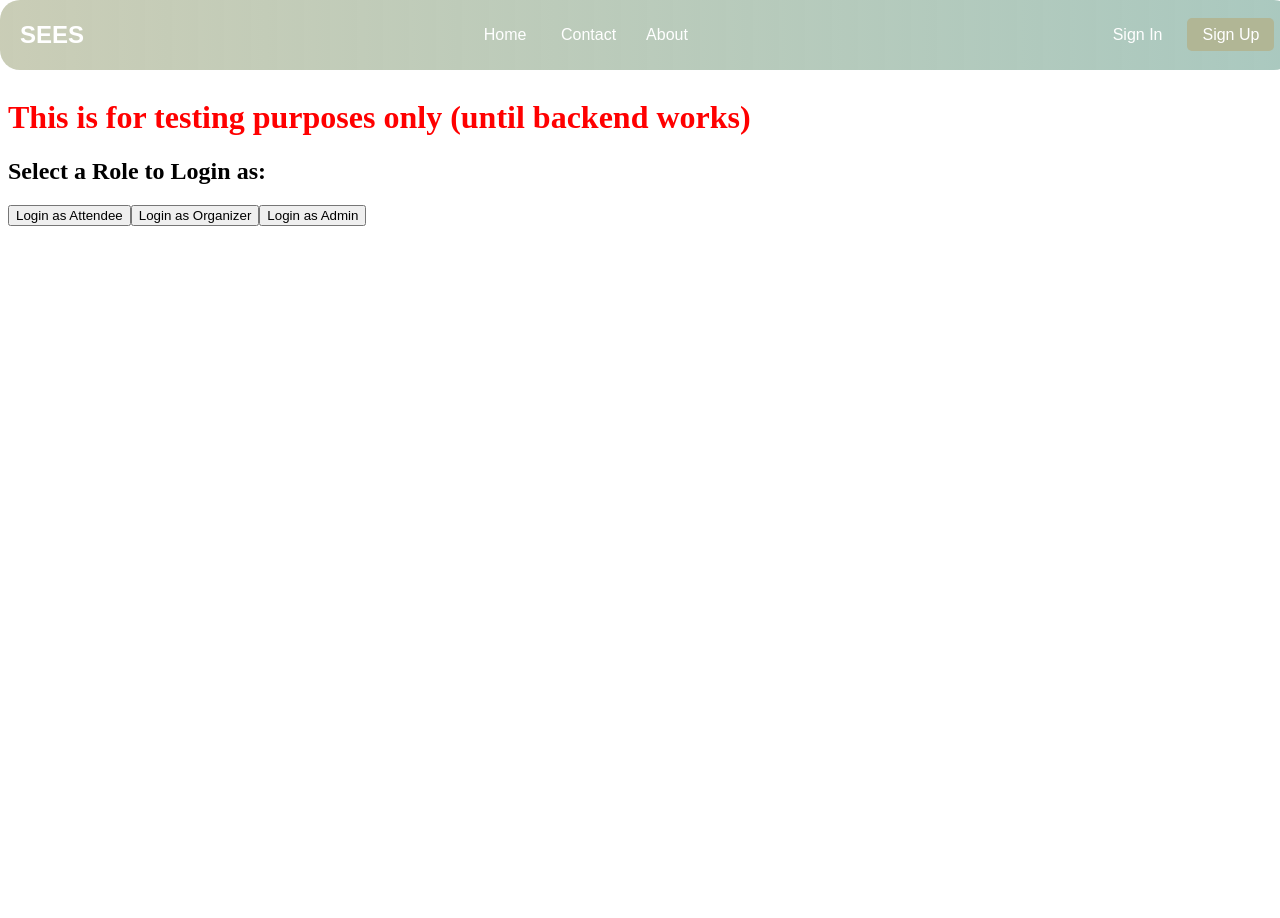
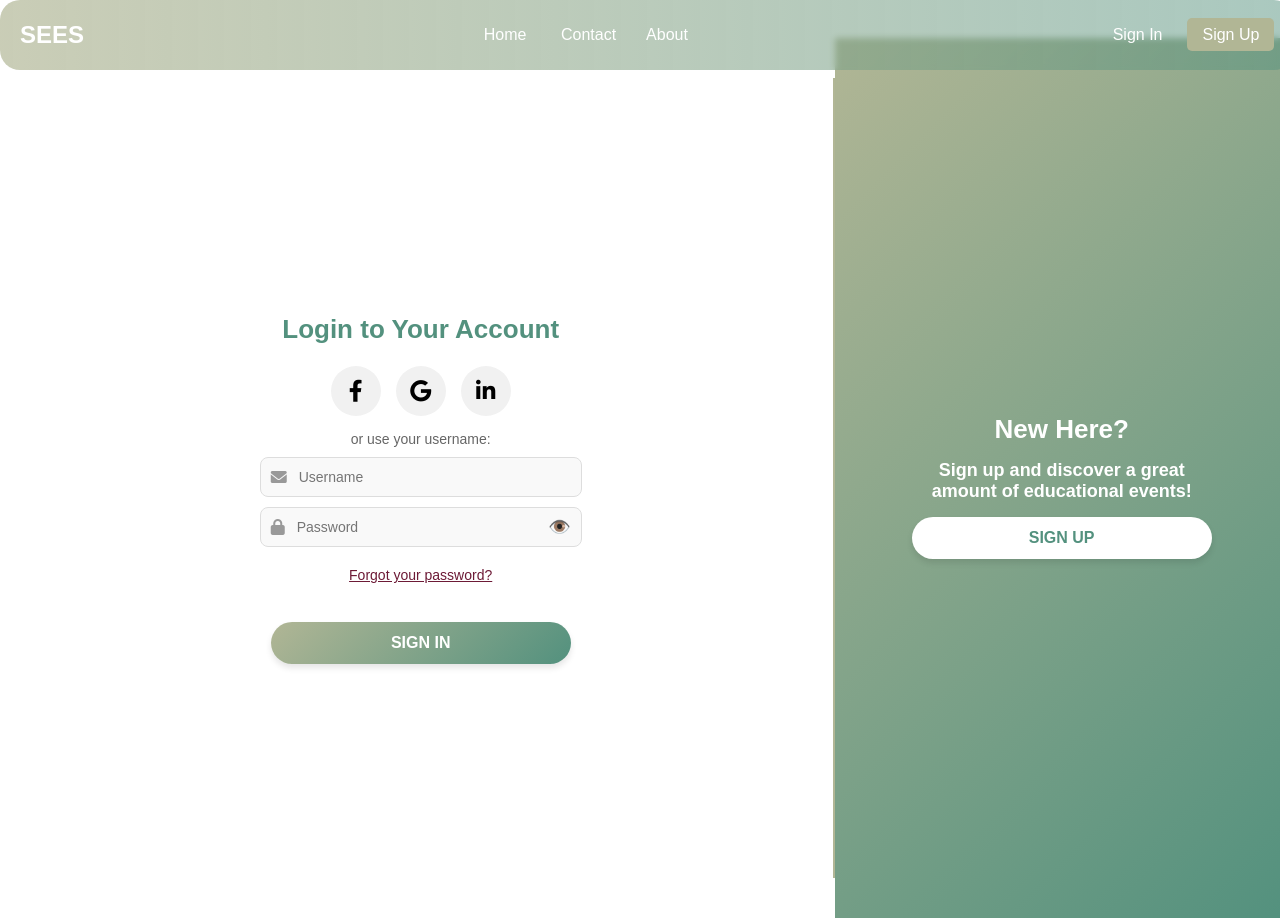
Before and after one commit to aymanmhd/SOEN343_Project_W25, a React (Create React App) app in the folder frontend/: page /login in a window 1280 px wide. Before the commit the page ends 800 px from the top, so only its background shows below. Built offline with nearby package versions, Linux system fonts and the light colour scheme.

Commit message:
making sure login works

```diff
--- a/frontend/src/pages/LoginPage.jsx
+++ b/frontend/src/pages/LoginPage.jsx
@@ -1,133 +1,133 @@
-// The below code is to test until the backend is ready for user authentication
-import { useAuth } from "../context/AuthContext";
-import "../styles/LoginPage.css";
+// // The below code is to test until the backend is ready for user authentication
+// import { useAuth } from "../context/AuthContext";
+// import "../styles/LoginPage.css";
 
-const LoginPage = () => {
-  const { login } = useAuth();
+// const LoginPage = () => {
+//   const { login } = useAuth();
 
-  return (
-    <div className="login-page">
-      <h1 style={{ color: "red" }}> This is for testing purposes only (until backend works)</h1>
-      <h2>Select a Role to Login as:</h2>
-      <button onClick={() => login("attendee")}>Login as Attendee</button>
-      <button onClick={() => login("organizer")}>Login as Organizer</button>
-      <button onClick={() => login("admin")}>Login as Admin</button>
-    </div>
-  );
-};
+//   return (
+//     <div className="login-page">
+//       <h1 style={{ color: "red" }}> This is for testing purposes only (until backend works)</h1>
+//       <h2>Select a Role to Login as:</h2>
+//       <button onClick={() => login("attendee")}>Login as Attendee</button>
+//       <button onClick={() => login("organizer")}>Login as Organizer</button>
+//       <button onClick={() => login("admin")}>Login as Admin</button>
+//     </div>
+//   );
+// };
 
-export default LoginPage;
+// export default LoginPage;
 
 
 
-  // import React, { useState } from "react";
-  // import { useNavigate } from "react-router-dom";
-  // import { api_private_post } from "../utils/api.js";
-  // import "../styles/LoginPage.css";
+  import React, { useState } from "react";
+  import { useNavigate } from "react-router-dom";
+  import { api_private_post } from "../utils/api.js";
+  import "../styles/LoginPage.css";
 
-  // const LoginPage = () => {
-  //   const [username, setUsername] = useState("");
-  //   const [password, setPassword] = useState("");
-  //   const [showPassword, setShowPassword] = useState(false);
-  //   const [error, setError] = useState("");
-  //   const navigate = useNavigate();
+  const LoginPage = () => {
+    const [username, setUsername] = useState("");
+    const [password, setPassword] = useState("");
+    const [showPassword, setShowPassword] = useState(false);
+    const [error, setError] = useState("");
+    const navigate = useNavigate();
 
-  //   const handleSubmit = (e) => {
-  //     e.preventDefault();
-  //     setError("");
+    const handleSubmit = (e) => {
+      e.preventDefault();
+      setError("");
 
-  //     api_private_post(
-  //       "/login",
-  //       { username, password },
-  //       (response) => {
-  //         if (response && response.error) {
-  //           setError(response.error);
-  //         } else {
-  //           navigate("/account");
-  //         }
-  //       },
-  //       (err) => {
-  //         console.error("Login failed:", err);
-  //         setError("Login failed. Please check your username and password.");
-  //       }
-  //     );
-  //   };
+      api_private_post(
+        "/login",
+        { username, password },
+        (response) => {
+          if (response && response.error) {
+            setError(response.error);
+          } else {
+            navigate("/account");
+          }
+        },
+        (err) => {
+          console.error("Login failed:", err);
+          setError("Login failed. Please check your username and password.");
+        }
+      );
+    };
 
-  //   return (
-  //     <div className="login-container">
-  //       <div className="login-left-section">
-  //         <h2 className="login-title">Login to Your Account</h2>
+    return (
+      <div className="login-container">
+        <div className="login-left-section">
+          <h2 className="login-title">Login to Your Account</h2>
 
-  //         <div className="login-social-icons">
-  //           <a href="https://www.facebook.com" target="_blank" rel="noreferrer" className="icon-circle">
-  //             <i className="fab fa-facebook-f"></i>
-  //           </a>
-  //           <a href="https://www.google.com" target="_blank" rel="noreferrer" className="icon-circle">
-  //             <i className="fab fa-google"></i>
-  //           </a>
-  //           <a href="https://www.linkedin.com" target="_blank" rel="noreferrer" className="icon-circle">
-  //             <i className="fab fa-linkedin-in"></i>
-  //           </a>
-  //         </div>
+          <div className="login-social-icons">
+            <a href="https://www.facebook.com" target="_blank" rel="noreferrer" className="icon-circle">
+              <i className="fab fa-facebook-f"></i>
+            </a>
+            <a href="https://www.google.com" target="_blank" rel="noreferrer" className="icon-circle">
+              <i className="fab fa-google"></i>
+            </a>
+            <a href="https://www.linkedin.com" target="_blank" rel="noreferrer" className="icon-circle">
+              <i className="fab fa-linkedin-in"></i>
+            </a>
+          </div>
 
-  //         <p className="login-or-text">or use your username:</p>
+          <p className="login-or-text">or use your username:</p>
 
-  //         {/* <form onSubmit={handleSubmit} className="login-input-container" action="http://localhost:8888/login" method="POST"> */}
-  //         <form className="login-input-container" action="http://localhost:8888/login" method="POST">
-  //           <div className="login-input-wrapper">
-  //             <i className="fas fa-envelope input-icon"></i>
-  //             <input
-  //               type="text"
-  //               placeholder="Username"
-  //               name="username"
-  //               className="login-input"
-  //               value={username}
-  //               onChange={(e) => setUsername(e.target.value)}
-  //               required
-  //             />
-  //           </div>
-  //           <div className="login-input-wrapper">
-  //             <i className="fas fa-lock input-icon"></i>
-  //             <input
-  //               type={showPassword ? "text" : "password"}
-  //               placeholder="Password"
-  //               name="password"
-  //               className="login-input"
-  //               value={password}
-  //               onChange={(e) => setPassword(e.target.value)}
-  //               required
-  //             />
-  //             <span
-  //               className="login-eye-icon"
-  //               onClick={() => setShowPassword(!showPassword)}
-  //             >
-  //               {showPassword ? "🙈" : "👁️"}
-  //             </span>
-  //           </div>
+          {/* <form onSubmit={handleSubmit} className="login-input-container" action="http://localhost:8888/login" method="POST"> */}
+          <form className="login-input-container" action="http://localhost:8888/login" method="POST">
+            <div className="login-input-wrapper">
+              <i className="fas fa-envelope input-icon"></i>
+              <input
+                type="text"
+                placeholder="Username"
+                name="username"
+                className="login-input"
+                value={username}
+                onChange={(e) => setUsername(e.target.value)}
+                required
+              />
+            </div>
+            <div className="login-input-wrapper">
+              <i className="fas fa-lock input-icon"></i>
+              <input
+                type={showPassword ? "text" : "password"}
+                placeholder="Password"
+                name="password"
+                className="login-input"
+                value={password}
+                onChange={(e) => setPassword(e.target.value)}
+                required
+              />
+              <span
+                className="login-eye-icon"
+                onClick={() => setShowPassword(!showPassword)}
+              >
+                {showPassword ? "🙈" : "👁️"}
+              </span>
+            </div>
 
-  //           <p className="forgot-password">Forgot your password?</p>
+            <p className="forgot-password">Forgot your password?</p>
 
-  //           <button type="submit" className="btn-sign-in">
-  //             SIGN IN
-  //           </button>
+            <button type="submit" className="btn-sign-in">
+              SIGN IN
+            </button>
 
-  //           {error && <p style={{ color: "red", marginTop: "1rem" }}>{error}</p>}
-  //         </form>
-  //       </div>
+            {error && <p style={{ color: "red", marginTop: "1rem" }}>{error}</p>}
+          </form>
+        </div>
 
-  //       <div className="login-divider"></div>
+        <div className="login-divider"></div>
 
-  //       <div className="login-right-section">
-  //         <h1 className="signup-title">New Here?</h1>
-  //         <h2 className="signup-text">
-  //           Sign up and discover a great amount of educational events!
-  //         </h2>
-  //         <button className="btn-sign-up" onClick={() => navigate("/signup")}>
-  //           SIGN UP
-  //         </button>
-  //       </div>
-  //     </div>
-  //   );
-  // };
+        <div className="login-right-section">
+          <h1 className="signup-title">New Here?</h1>
+          <h2 className="signup-text">
+            Sign up and discover a great amount of educational events!
+          </h2>
+          <button className="btn-sign-up" onClick={() => navigate("/signup")}>
+            SIGN UP
+          </button>
+        </div>
+      </div>
+    );
+  };
 
-  // export default LoginPage;
+  export default LoginPage;
```
